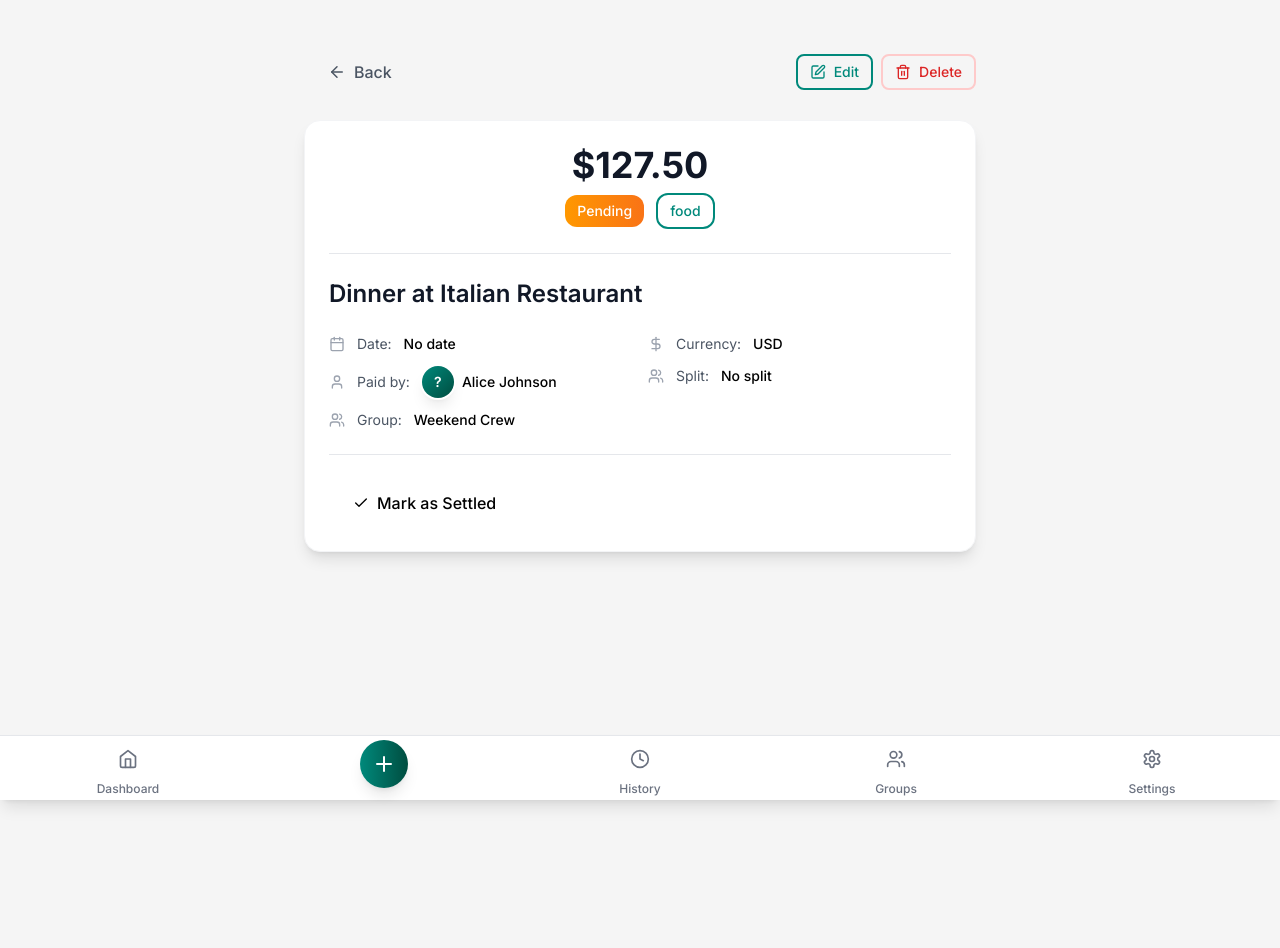
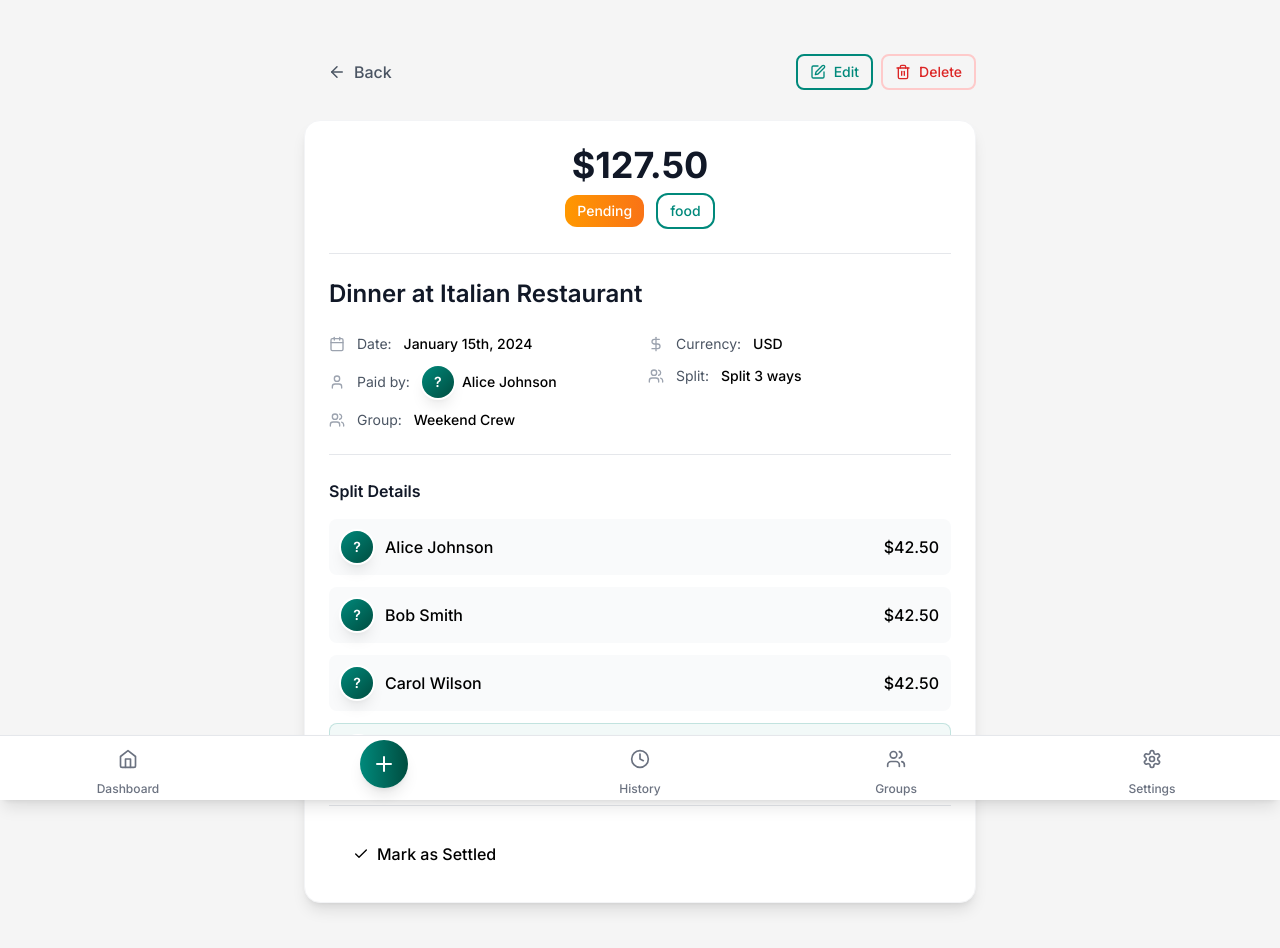
Before and after one commit to apper-canvas/splitwise-analytical, a React (Vite) app: page /expense/1 in a window 1280 px wide. Shown: the top 948 px of the page. Before the commit the page ends 800 px from the top, so only its background shows below. Built offline with nearby package versions, Linux system fonts and the light colour scheme.

Commit message:
Fix ExpenseDetailPage data structure mismatch causing blank screen

```diff
--- a/src/components/pages/ExpenseDetailPage.jsx
+++ b/src/components/pages/ExpenseDetailPage.jsx
@@ -126,11 +126,17 @@ const loadExpenseDetails = async () => {
     }).format(amount);
   };
 
-  const getSplitText = (expense) => {
-    if (!expense?.splitWith?.length) return 'No split';
+const getSplitText = (expense) => {
+    if (!expense?.splitBetween?.length) return 'No split';
 
-    const totalParticipants = expense.splitWith.length + 1; // +1 for payer
-    return `Split ${totalParticipants} ways`;
+    if (expense.splitMethod === "equal") {
+      return `Split ${expense.splitBetween.length} ways`;
+    } else if (expense.splitMethod === "custom") {
+      return "Custom split";
+    } else if (expense.splitMethod === "percentage") {
+      return "Percentage split";
+    }
+    return `Split ${expense.splitBetween.length} ways`;
   };
 
 if (loading) {
@@ -245,10 +251,10 @@ if (loading) {
           <div className="grid grid-cols-1 sm:grid-cols-2 gap-4 text-sm">
             <div className="space-y-3">
               <div className="flex items-center space-x-3">
-                <ApperIcon name="Calendar" size={16} className="text-gray-400" />
-<span className="text-gray-600">Date:</span>
+<ApperIcon name="Calendar" size={16} className="text-gray-400" />
+                <span className="text-gray-600">Date:</span>
                 <span className="font-medium">
-                  {expense?.date ? format(new Date(expense.date), 'PPP') : 'No date'}
+                  {expense?.createdAt ? format(new Date(expense.createdAt), 'PPP') : 'No date'}
                 </span>
               </div>
 
@@ -300,30 +306,35 @@ if (loading) {
           </div>
 
 {/* Split Details */}
-          {expense?.splitWith && expense.splitWith.length > 0 && (
+          {expense?.splitBetween && expense.splitBetween.length > 0 && (
             <div className="border-t pt-6">
               <h3 className="font-semibold text-gray-900 mb-4">Split Details</h3>
-<div className="space-y-3">
-                {expense.splitWith.map((person, index) => (
+              <div className="space-y-3">
+                {expense.splitBetween.map((person, index) => (
                   <div key={index} className="flex items-center justify-between p-3 bg-gray-50 rounded-lg">
                     <div className="flex items-center space-x-3">
                       <Avatar name={person?.name || 'Unknown'} size="sm" />
                       <span className="font-medium">{person?.name || 'Unknown'}</span>
                     </div>
                     <span className="font-medium">
-                      {formatAmount(person?.amount || 0, expense?.currency || 'USD')}
+                      {formatAmount(person?.amount || (expense?.amount || 0) / (expense.splitBetween.length + 1), expense?.currency || 'USD')}
                     </span>
                   </div>
                 ))}
                 {/* Payer's share */}
-<div className="flex items-center justify-between p-3 bg-primary/5 rounded-lg border border-primary/20">
+                <div className="flex items-center justify-between p-3 bg-primary/5 rounded-lg border border-primary/20">
                   <div className="flex items-center space-x-3">
                     <Avatar name={expense?.paidBy || 'Unknown'} size="sm" />
                     <span className="font-medium">{expense?.paidBy || 'Unknown'}</span>
                     <Badge variant="outline" size="sm">Payer</Badge>
                   </div>
                   <span className="font-medium">
-                    {formatAmount((expense?.amount || 0) - (expense?.splitWith?.reduce((sum, p) => sum + (p?.amount || 0), 0) || 0), expense?.currency || 'USD')}
+                    {formatAmount(
+                      expense.splitMethod === "equal"
+                        ? (expense?.amount || 0) / (expense.splitBetween.length + 1)
+                        : (expense?.amount || 0) - (expense?.splitBetween?.reduce((sum, p) => sum + (p?.amount || 0), 0) || 0),
+                      expense?.currency || 'USD'
+                    )}
                   </span>
                 </div>
               </div>
```
